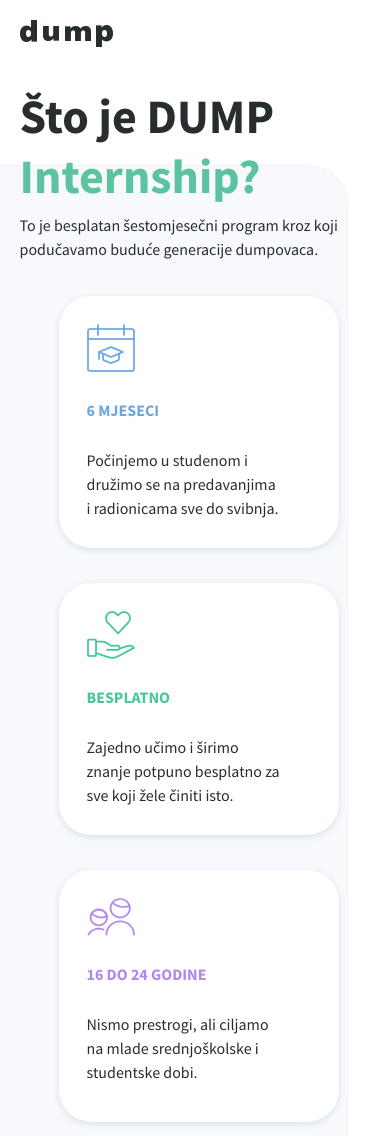
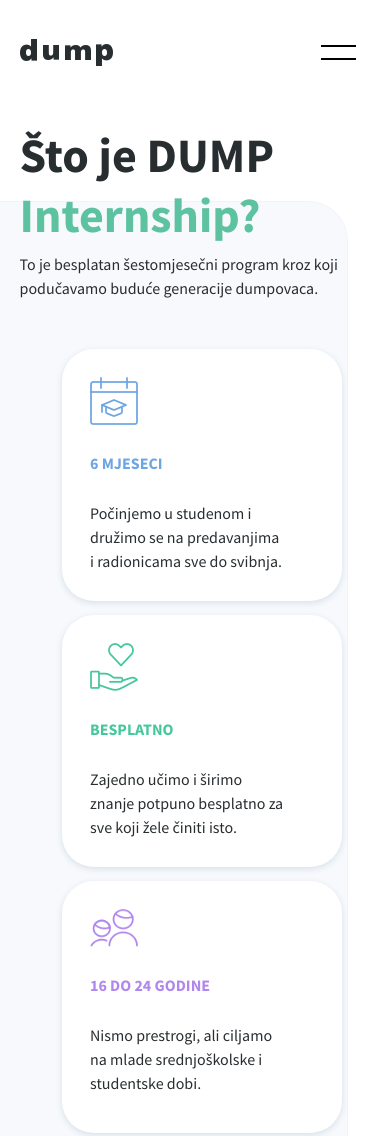
Before and after one commit to LovreCikojevic120/Internship-10-CSS-Responsiveness, a plain HTML site: page index.html in a window 390 px wide. Shown: the top 1136 px of the page. Drawn offline with Linux system fonts and the light colour scheme.

Commit message:
Addded hamburger and minor fixes

```diff
--- a/Styles/coolNumberSectionStyle.css
+++ b/Styles/coolNumberSectionStyle.css
@@ -48,7 +48,7 @@
     position: absolute;
     right: 50%;
     top:70%;
-    height: 200px;
+    height: 220px;
     border-left: 2px dashed #5cc2a050;
 }
 
--- a/Styles/firstSectionStyle.css
+++ b/Styles/firstSectionStyle.css
@@ -34,11 +34,12 @@
     display: flex;
     justify-content: center;
     flex-wrap: wrap;
+    margin-top: 10%;
 }
 
 .first-section-textbox{
-    margin-top: 10%;
-    margin-left: 2%;
+    margin-top: 4%;
+    margin-left: 4%;
     width: 225px;
     background-color: white;
     display: flex;
@@ -93,7 +94,7 @@
     border-radius: 40px;
 }
 
-@media screen and (max-width: 1000px){
+@media screen and (max-width: 800px){
 
     .first-section-header{
         margin-left: 0;
--- a/Styles/navbarStyle.css
+++ b/Styles/navbarStyle.css
@@ -78,14 +78,43 @@
     margin-right: 5%;
 }
 
-@media screen and (max-width: 1000px) {
+.hamburger{
+    display: none;
+    padding: 0%;
+    background-color: transparent;
+    border: none;
+    width: 35px;
+    height: 15px;
+    margin-right: 15px;
+}
+
+@media screen and (max-width: 800px) {
 
     .navbar{
-        padding: 5%;
+        margin: 10% 5%;
+        margin-bottom: 15%;
+        padding: 0;
     }
 
     .navbar-link-wrapper{
+        justify-content: flex-end;
+    }
+
+    .navbar-link, .navbar-button{
         display: none;
+    }
+
+    .hamburger{
+        display: unset;
+        display: flex;
+        flex-direction: column;
+        justify-content: space-between;
+    }
+
+    .bar-line{
+        background-color: black;
+        width: 100%;
+        height: 2px;
     }
 }
 
--- a/Styles/overflowSectionStyle.css
+++ b/Styles/overflowSectionStyle.css
@@ -40,7 +40,7 @@
     z-index: -1;
 }
 
-@media screen and (max-width: 1000px) {
+@media screen and (max-width: 800px) {
 
     .overflow-section__title{
         margin-left: 0;
--- a/Styles/secondSectionStyle.css
+++ b/Styles/secondSectionStyle.css
@@ -52,7 +52,7 @@
     margin: 2% 15% 10% 0;
 }
 
-@media screen and (max-width: 1000px) {
+@media screen and (max-width: 800px) {
 
     .second-section-header{
         margin-left: 0%;
--- a/index.html
+++ b/index.html
@@ -21,6 +21,10 @@
             <a href="" class="navbar-link">O nama</a>
             <a href="" class="navbar-link">Postani član</a>
             <button class="navbar-button">Kontakt</button>
+            <button class="hamburger">
+                <div class="bar-line"></div>
+                <div class="bar-line"></div>
+            </button>
         </div>
     </div>
 
```
